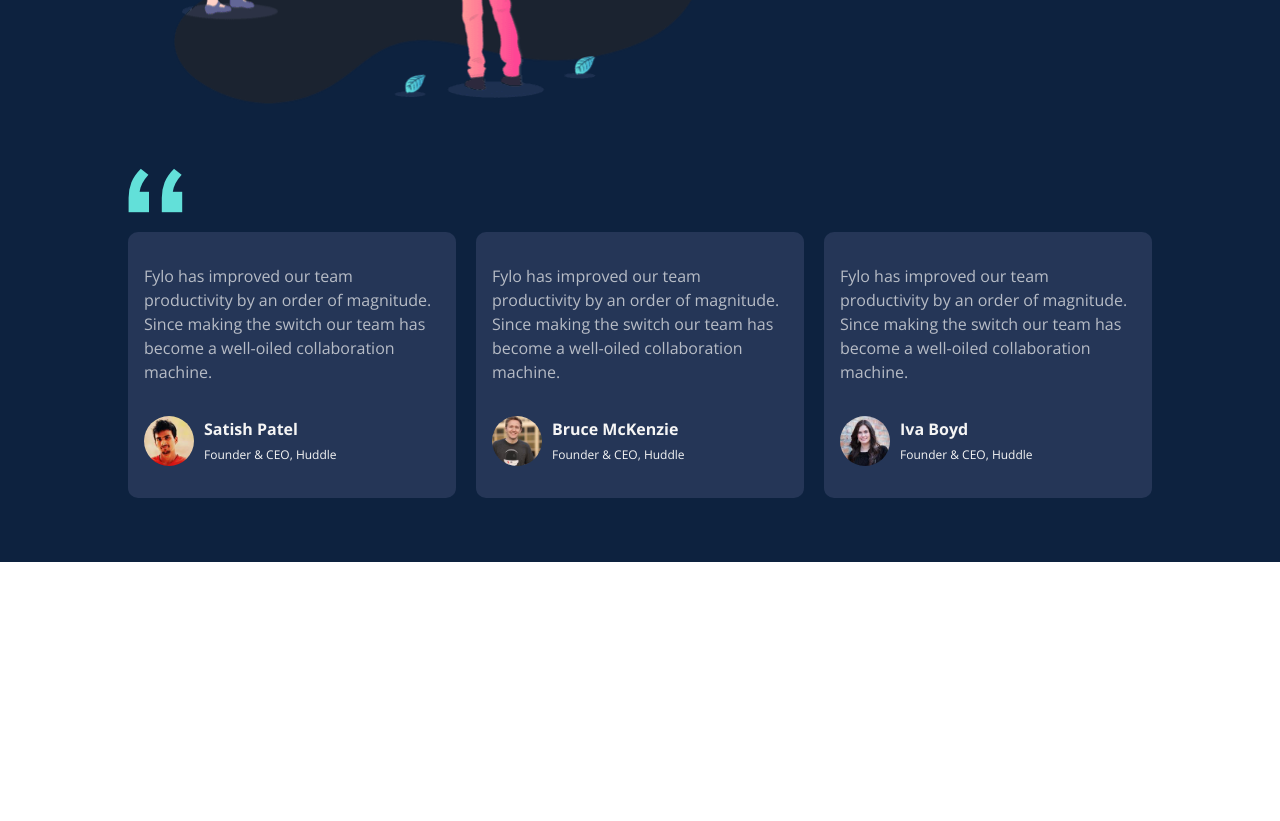
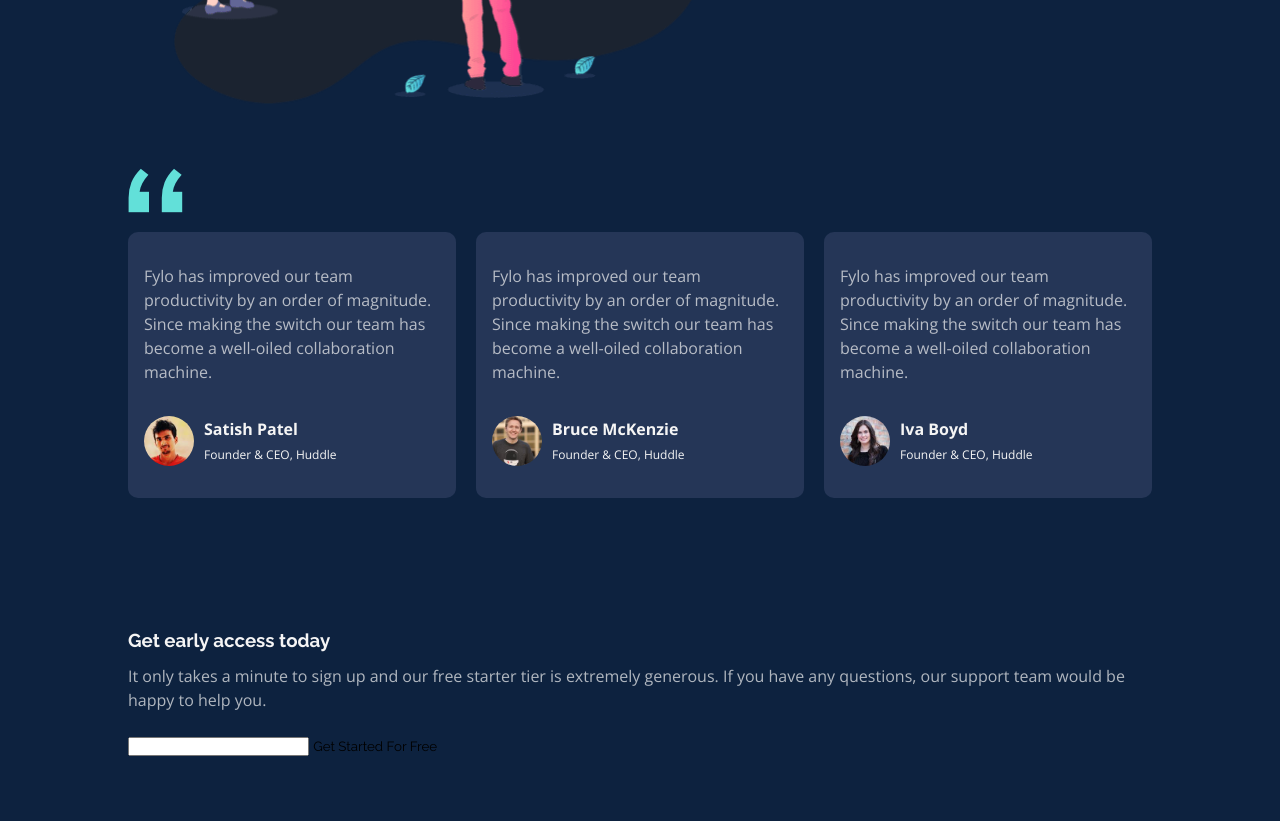
Before and after one commit to sedat355/Fylo_dark_theme_landing_page, a plain HTML site: page index.html in a window 1280 px wide. Shown: the part 2050-2871 px from the top of the page. Before the commit the page ends 2612 px from the top, so only its background shows below. Drawn offline with nearby package versions, Linux system fonts and the light colour scheme.

Commit message:
Section.access HTML content is entered.

```diff
--- a/index.html
+++ b/index.html
@@ -160,6 +160,18 @@
                 </div>
             </div>
         </section>
+
+        <section class="access container">
+            <h3>Get early access today</h3>
+            <p class="access_parag">
+                It only takes a minute to sign up and our free starter tier is extremely generous. If you have any
+                questions, our support team would be happy to help you.
+            </p>
+            <input type="text">
+            <button class="btn btn_secondary">
+                Get Started For Free
+            </button>
+        </section>
     </main>
 
 
@@ -167,35 +179,6 @@
 
 
   <!--
-
-
-
-
-
-
-
-
-
-
-
-
-
-
-
-
-
-
-  Bruce McKenzie
-  Founder & CEO, Huddle
-
-
-  Iva Boyd
-  Founder & CEO, Huddle
-
-  Get early access today
-
-  It only takes a minute to sign up and our free starter tier is extremely generous. If you have any
-  questions, our support team would be happy to help you.
 
   Get Started For Free
 
```
